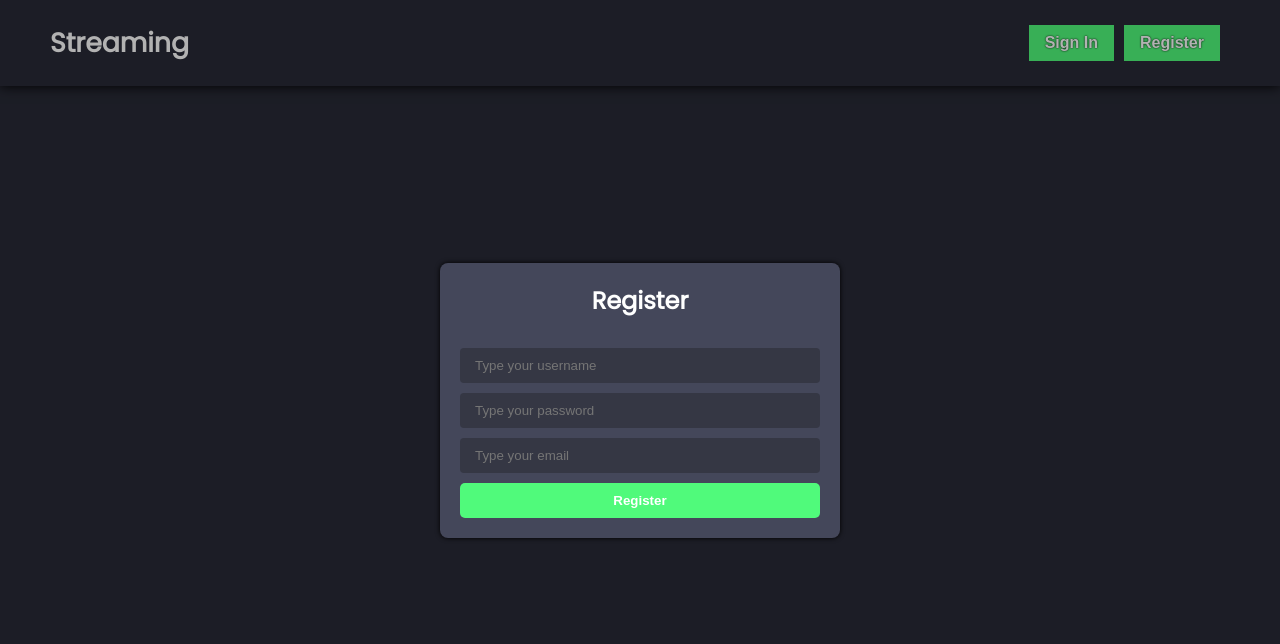
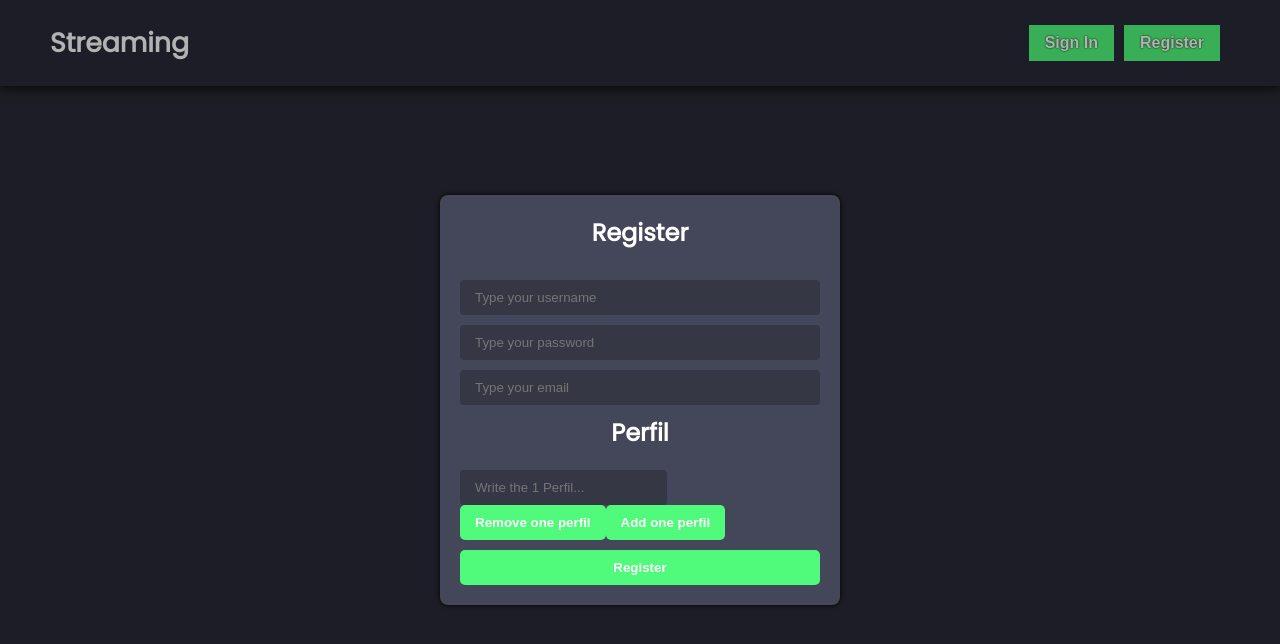
Before and after one commit to VitorNascDev/Streaming, a React (Create React App) app in the folder app/: page / in a window 1280 px wide. Both pictures are taken after a click on the button "Register". Shown: the top 644 px of the page. Built offline with nearby package versions, Linux system fonts and the light colour scheme; the HTML template or start-up script is replaced by a standard one.

Commit message:
Adding the perfil field on the register component.

```diff
--- a/app/src/Components/Register.js
+++ b/app/src/Components/Register.js
@@ -5,16 +5,16 @@ export default function Register(props) {
     const [username, setUsername] = useState('')
     const [password, setPassword] = useState('')
     const [email, setEmail] = useState('')
-    const [Perfis, setPerfis] = useState([])
+    const [Perfis, setPerfis] = useState([{position: 1, text: ""}])
 
-    function onChange(e) {
+    function OnChange(e) {
         const changFunc = {
-            username: () => { setUsername(e.target.value)},
-            password: () => { setPassword(e.target.value)},
-            email: () => { setEmail(e.target.value)}
+            UsernameRegisterInput: () => { setUsername(e.target.value)},
+            PasswordRegisterInput: () => { setPassword(e.target.value)},
+            EmailRegisterInput: () => { setEmail(e.target.value)}
         }
 
-        console.log(e)
+        changFunc[e.target.id]()
     }
 
     function CloseModal(e) {
@@ -23,15 +23,88 @@ export default function Register(props) {
         }
     }
 
+    function RegisterFunction(e) {
+        e.preventDefault()
+        console.log(`Username: ${username}`)
+        console.log(`Password: ${password}`)
+        console.log(`Email: ${email}`)
+        console.log(Perfis)
+    }
+
+    function AddRemovePerfil(e) {           // The function to add or remove a perfil field
+        e.preventDefault()
+        console.log(e.target.id)
+
+        if (e.target.id === "AddPerfil") {  // When the Button to add the perfil is clicked
+            const newPerfil = {
+                position: Perfis[Perfis.length - 1].position + 1,
+                text: ''
+            }
+
+            if (newPerfil.position !== 6) {  // The condition to not over pass the maximum num of perfis
+                setPerfis([...Perfis, newPerfil])
+            } else {
+                alert('Maximum 5 Perfis')
+            }
+        }
+
+        if (e.target.id === "RemovePerfil") {
+            if (Perfis.length - 1 !== 0) {
+                setPerfis(Perfis.filter(data => data.position !== Perfis.length))
+            } else {                        // The condition to not remove all the profiles
+                alert('Can\'t Remove all perfis')
+            }
+        }
+    }
+
+    function OnChangePerfilInput(e) {
+        const id = e.target.id
+        const num = Number(id.slice(id.length - 1, id.length))
+
+        setPerfis(Perfis.filter(data => {
+            if (data.position === num) {
+                data.text = e.target.value
+            }
+
+            return data
+        }))
+    }
+
     return (
         <div className={props.registerModal ? "Modal" : "Hidden"} onClick={CloseModal}>
             <form className="LoginFormContainer">
                 <h2>Register</h2>
-                <input type="username" id="username" onChange={onChange} placeholder="Type your username"/>
-                <input type="password" id="password" onChange={onChange} placeholder="Type your password"/>
-                <input type="email" id="email" onChange={onChange} placeholder="Type your email" />
+                <input type="username" id="UsernameRegisterInput" onChange={OnChange} placeholder="Type your username"/>
+                <input type="password" id="PasswordRegisterInput" onChange={OnChange} placeholder="Type your password"/>
+                <input type="email" id="EmailRegisterInput" onChange={OnChange} placeholder="Type your email" />
 
-                <button>Register</button>
+                <div className="RegisterPerfilContainer">
+                    <h2>Perfil</h2>
+
+                    <div className="PerfilInputContainer">
+
+                        {Perfis.map(data => {       // Show all the inputs of the perfil
+                            return (
+                                <input
+                                    type="text"
+                                    key={data.position}
+                                    value={data.text}
+                                    placeholder={`Write the ${data.position} Perfil...`}
+                                    id={`PerfilInput${data.position}`}
+                                    onChange={OnChangePerfilInput}
+                                />
+                            )
+                        })}
+
+                    </div>
+
+                    <div onClick={AddRemovePerfil} className="RegisterPerfilButtonContainer">
+                        <button id="RemovePerfil">Remove one perfil</button>
+                        <button id="AddPerfil">Add one perfil</button>
+                    </div>
+                </div>
+
+                <button onClick={RegisterFunction}>Register</button>
             </form>
         </div>
     )
```
